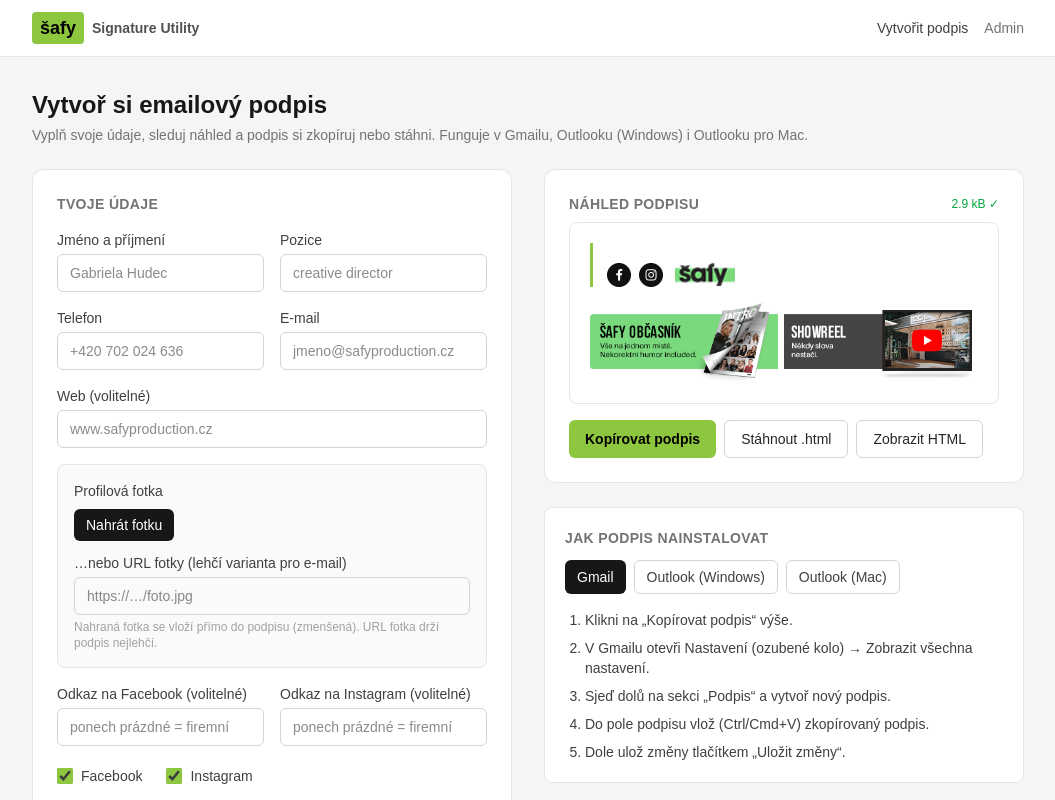
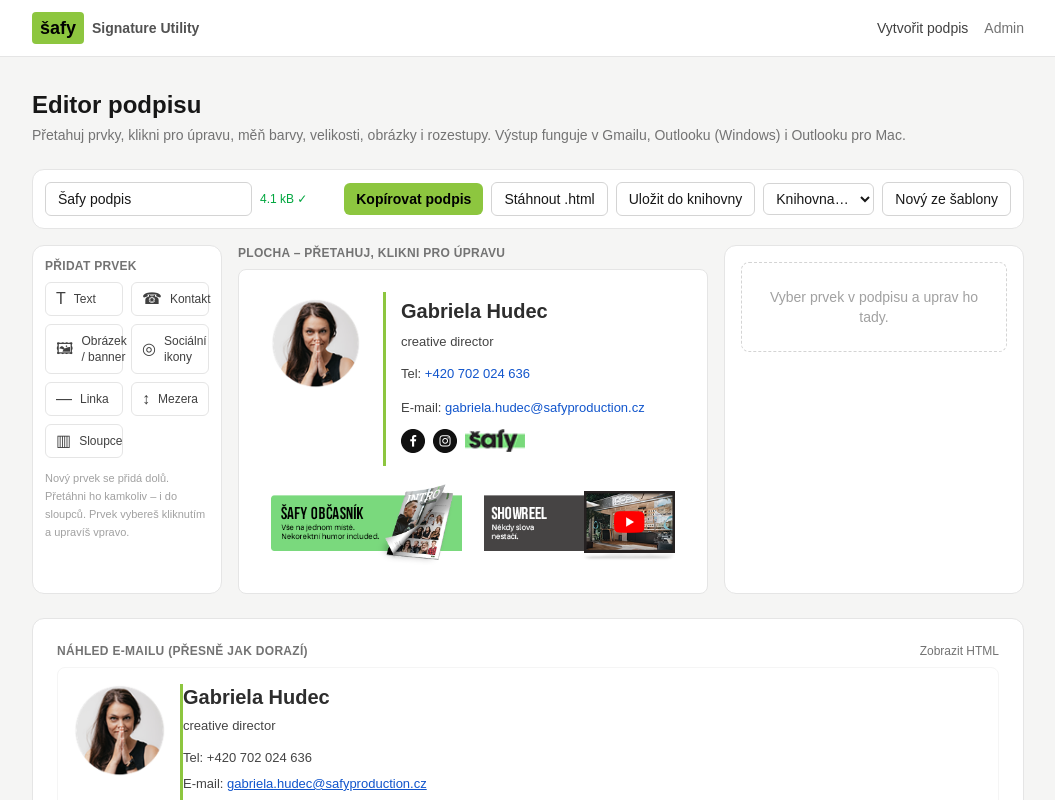
Before and after one commit to Foxxikk/safy-signature, a Next.js app: page / in a window 1280 px wide. Shown: the top 800 px of the page, without its empty margins (112-1167 px from the left). Built offline with nearby package versions, Linux system fonts and the light colour scheme.

Commit message:
Add files via upload

```diff
--- a/src/app/page.tsx
+++ b/src/app/page.tsx
@@ -1,48 +1,26 @@
 "use client";
 
-import { useEffect, useState } from "react";
-import PersonForm from "@/components/PersonForm";
-import SignaturePanel from "@/components/SignaturePanel";
+import SignatureEditor from "@/components/editor/SignatureEditor";
 import InstallGuide from "@/components/InstallGuide";
-import { CompanySettings, Person, emptyPerson } from "@/lib/types";
-import { defaultCompany } from "@/lib/defaults";
-import { loadCompany } from "@/lib/storage";
 
 export default function Home() {
-  const [company, setCompany] = useState<CompanySettings>(defaultCompany());
-  const [person, setPerson] = useState<Person>(emptyPerson());
-
-  // Načti firemní nastavení (a doménu pro obrázky) až v prohlížeči.
-  useEffect(() => {
-    setCompany(loadCompany());
-  }, []);
-
   return (
     <div>
       <div className="mb-6">
         <h1 className="text-2xl font-bold text-neutral-900">
-          Vytvoř si emailový podpis
+          Editor podpisu
         </h1>
         <p className="mt-1 text-sm text-neutral-500">
-          Vyplň svoje údaje, sleduj náhled a podpis si zkopíruj nebo stáhni.
-          Funguje v Gmailu, Outlooku (Windows) i Outlooku pro Mac.
+          Přetahuj prvky, klikni pro úpravu, měň barvy, velikosti, obrázky i
+          rozestupy. Výstup funguje v Gmailu, Outlooku (Windows) i Outlooku pro
+          Mac.
         </p>
       </div>
 
-      <div className="grid grid-cols-1 gap-8 lg:grid-cols-2">
-        <div className="rounded-xl border border-neutral-200 bg-white p-6">
-          <h2 className="mb-4 text-sm font-semibold uppercase tracking-wide text-neutral-500">
-            Tvoje údaje
-          </h2>
-          <PersonForm person={person} onChange={setPerson} />
-        </div>
+      <SignatureEditor />
 
-        <div className="space-y-6">
-          <div className="rounded-xl border border-neutral-200 bg-white p-6">
-            <SignaturePanel person={person} company={company} />
-          </div>
-          <InstallGuide />
-        </div>
+      <div className="mt-6">
+        <InstallGuide />
       </div>
     </div>
   );
```
